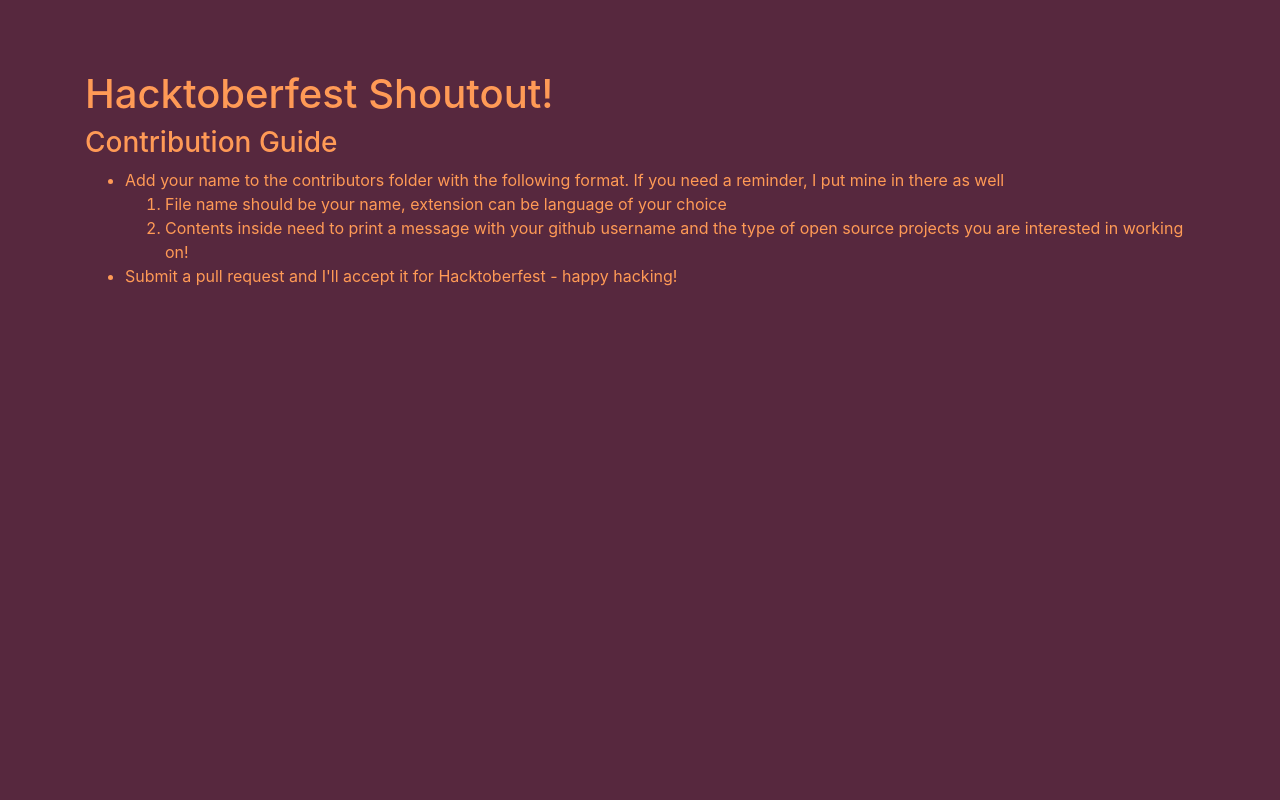
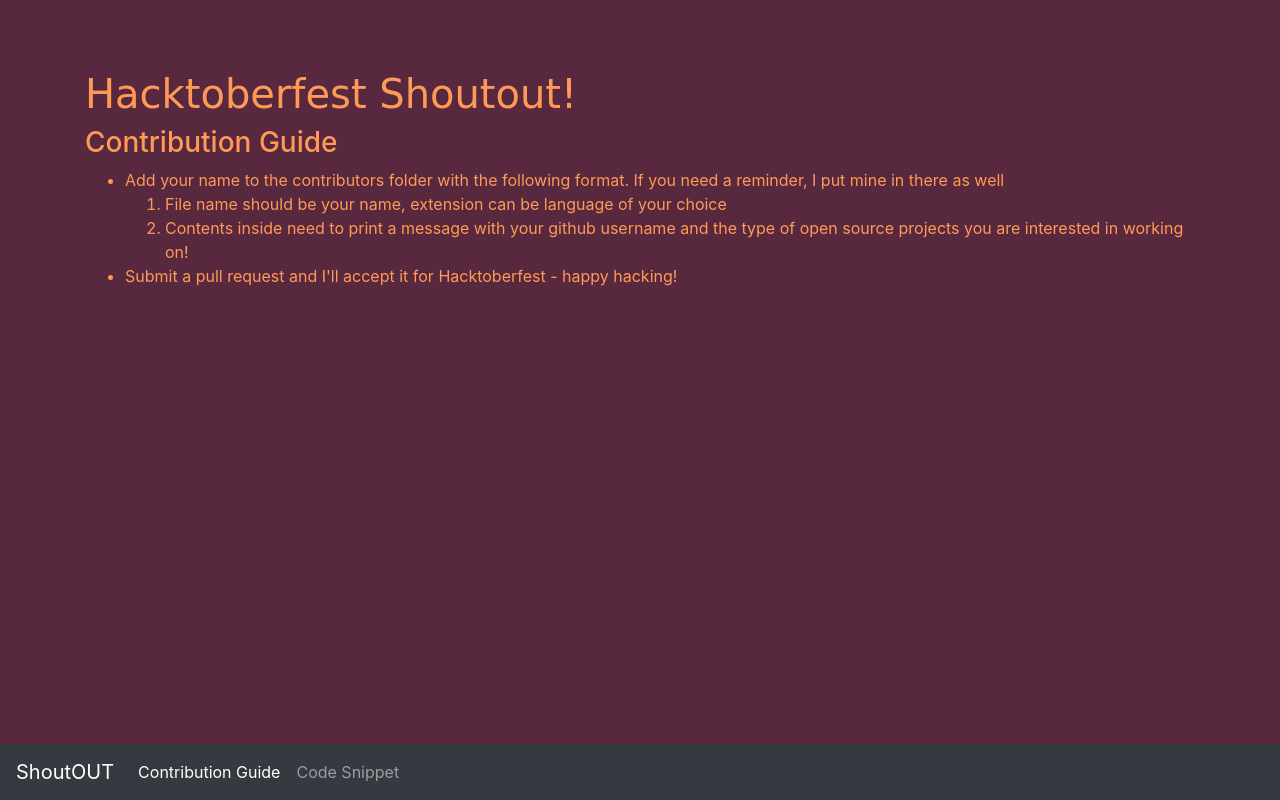
Before and after one commit to jtkaufman737/HacktoberfestShoutout, a plain HTML site: page index.html in a window 1280 px wide. Drawn offline with nearby package versions, Linux system fonts and the light colour scheme; a web font is replaced by a local one.

Commit message:
Added a code-snippet.html page with some css for it. Added fixed bottom navbar to both pages

```diff
--- a/index.html
+++ b/index.html
@@ -3,13 +3,47 @@
 <html lang="en" dir="ltr">
   <head>
     <meta charset="utf-8">
-    <title>Hacktoberfest ShoutOUT</title>
+    <title>Hacktoberfest ShoutOUT | Contribution Guide</title>
     <link rel="stylesheet" href="https://stackpath.bootstrapcdn.com/bootstrap/4.1.3/css/bootstrap.min.css" integrity="sha384-MCw98/SFnGE8fJT3GXwEOngsV7Zt27NXFoaoApmYm81iuXoPkFOJwJ8ERdknLPMO" crossorigin="anonymous">
-    <link rel="stylesheet" href="./css/evie_hacktoberfest_styles.css">
+    <link href="https://fonts.googleapis.com/css?family=Bungee+Inline" rel="stylesheet">
+    <link rel="stylesheet" href="./styles/evie_hacktoberfest_styles.css">
   </head>
     <body id="hacktoberfest-body">
+
+<!-- navbar -->
+      <nav class="navbar fixed-bottom navbar-expand-sm navbar-dark bg-dark">
+      <a class="navbar-brand" href="#">ShoutOUT</a>
+      <button class="navbar-toggler" type="button" data-toggle="collapse" data-target="#navbarCollapse" aria-controls="navbarCollapse" aria-expanded="false" aria-label="Toggle navigation">
+        <span class="navbar-toggler-icon"></span>
+      </button>
+      <div class="collapse navbar-collapse" id="navbarCollapse">
+        <ul class="navbar-nav mr-auto">
+          <li class="nav-item active">
+            <a class="nav-link" href="index.html">Contribution Guide <span class="sr-only">(current)</span></a>
+          </li>
+          <li class="nav-item">
+            <a class="nav-link" href="code-snippet.html">Code Snippet</a>
+
+            <!-- add links to more pages here! -->
+          <!-- </li>
+          <li class="nav-item">
+            <a class="nav-link disabled" href="#">Disabled</a>
+          </li>
+          <li class="nav-item dropup">
+            <a class="nav-link dropdown-toggle" href="https://getbootstrap.com" id="dropdown10" data-toggle="dropdown" aria-haspopup="true" aria-expanded="false">Dropup</a>
+            <div class="dropdown-menu" aria-labelledby="dropdown10">
+              <a class="dropdown-item" href="#">Action</a>
+              <a class="dropdown-item" href="#">Another action</a>
+              <a class="dropdown-item" href="#">Something else here</a>
+            </div>
+          </li> -->
+        </ul>
+      </div>
+    </nav>
+<!-- end of navabr -->
+
       <div class="container">
-        <h1> Hacktoberfest Shoutout!</h1>
+        <h1 id="title"> Hacktoberfest Shoutout!</h1>
         <h3> Contribution Guide</h3>
         <ul>
           <li>
--- /dev/null
+++ b/styles/code-snippet.css
@@ -0,0 +1,26 @@
+@font-face {
+    font-family: 'SVBasicManual'; /*a name to be used later*/
+    src: url('./fonts/SVBasicManual.ttf'); /*URL to font*/
+}
+
+* {
+  font-family: 'SVBasicManual';
+
+}
+
+#code-snippet-body {
+  background: black;
+  color: white;
+}
+
+.purple-text {
+  color: #bf7396;
+}
+
+.orange-text {
+  color: #ff9a56;
+}
+
+.blue-text {
+  color: #21ffff;
+}
--- a/css/evie_hacktoberfest_styles.css
+++ b/styles/evie_hacktoberfest_styles.css
@@ -1,3 +1,10 @@
+
+
+
+#title {
+    font-family: 'Bungee Inline', cursive;
+}
+
 #hacktoberfest-body {
   background-color: #57283e;
   color: #ff9a56;
```
Also changed, not shown: code-snippet.html (added, +49 -0 lines), styles/fonts/SVBasicManual.ttf (added), styles/style.css (renamed from css/style.css).
